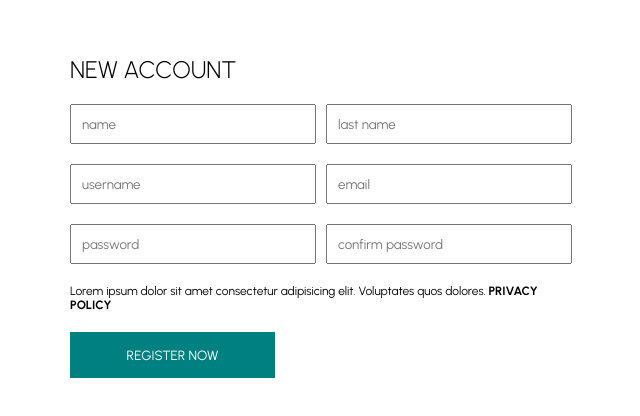
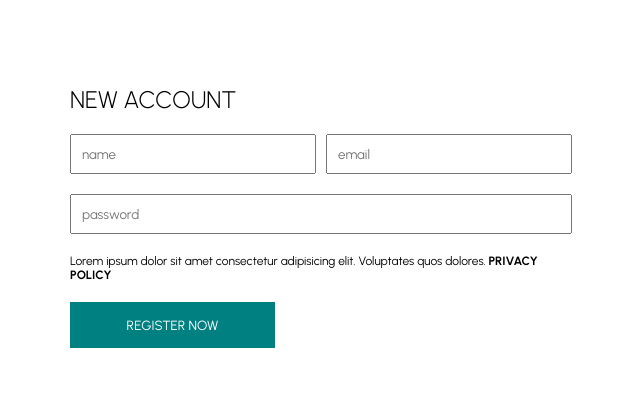
Before and after one commit to Sedulla/react-ecommerce-app, a React (Create React App) app in the folder client/: page /register in a window 1280 px wide. Shown: the part 184-600 px from the top of the page, without its empty margins (314-954 px from the left). Built offline with nearby package versions, Linux system fonts and the light colour scheme; the HTML template or start-up script is replaced by a standard one.

Commit message:
Login & Registration localstorage

```diff
--- a/client/src/pages/Login.js
+++ b/client/src/pages/Login.js
@@ -1,4 +1,8 @@
 import styled from 'styled-components';
+import { Link } from 'react-router-dom';
+import { useState } from 'react';
+import Home from '../pages/Home';
+import { Alert } from '@mui/material';
 
 const Container = styled.div`
   width: 100vw;
@@ -42,7 +46,7 @@ const Button = styled.button`
   margin-bottom: 10px;
 `;
 
-const Link = styled.a`
+const ALink = styled.a`
   margin: 5px 0px;
   font-size: 12px;
   text-decoration: underline;
@@ -50,19 +54,63 @@ const Link = styled.a`
 `;
 
 const Login = () => {
+  const [emaillog, setEmaillog] = useState('');
+  const [passwordlog, setPasswordlog] = useState('');
+
+  const [flag, setFlag] = useState('');
+
+  const [home, setHome] = useState(true);
+
+  function handleLogin(e) {
+    e.preventDefault();
+
+    let pass = localStorage.getItem('SubmissionPassword').replace(/"/g, '');
+    let mail = localStorage.getItem('SubmissionEmail').replace(/"/g, '');
+
+    if (!emaillog || !passwordlog) {
+      setFlag(true);
+      console.log('EMPTY');
+    } else if (passwordlog !== pass || emaillog !== mail) {
+      setFlag(true);
+    } else {
+      setHome(!home);
+      setFlag(false);
+    }
+  }
+
   return (
+    <>
+      {home ? (
         <Container>
           <Wrapper>
             <Title>SIGN IN</Title>
-        <Form>
-          <Input placeholder="username" />
-          <Input placeholder="password" />
-          <Button>LOGIN</Button>
-          <Link>DO NOT YOU REMEMBER THE PASSWORD?</Link>
-          <Link>REGISTER HERE</Link>
+
+            <Form onSubmit={handleLogin}>
+              <Input
+                type="email"
+                placeholder="email"
+                onChange={(e) => setEmaillog(e.target.value)}
+              />
+              <Input
+                type="password"
+                placeholder="password"
+                onChange={(e) => setPasswordlog(e.target.value)}
+              />
+              {flag && <Alert severity="warning">Fill correct</Alert>}
+              <Button type="submit">LOGIN</Button>
+              <ALink>DO NOT YOU REMEMBER THE PASSWORD?</ALink>
+              <ALink>
+                <Link className="link" to="/register">
+                  REGISTER HERE
+                </Link>
+              </ALink>
             </Form>
           </Wrapper>
         </Container>
+      ) : (
+        <Home />
+      )}
+    </>
   );
 };
 
--- a/client/src/pages/Register.js
+++ b/client/src/pages/Register.js
@@ -1,4 +1,7 @@
+import { Alert } from '@mui/material';
+import { useState } from 'react';
 import styled from 'styled-components';
+import Login from './Login';
 
 const Container = styled.div`
   width: 100vw;
@@ -47,25 +50,65 @@ const Button = styled.button`
 `;
 
 const Register = () => {
+  const [name, setName] = useState('');
+  const [email, setEmail] = useState('');
+  const [password, setPassword] = useState('');
+
+  const [flag, setFlag] = useState(false);
+  const [login, setLogin] = useState(true);
+
+  function handleFormSubmit(e) {
+    e.preventDefault();
+
+    if (!name || !email || !password) {
+      setFlag(true);
+    } else {
+      setFlag(false);
+      localStorage.setItem('SubmissionEmail', JSON.stringify(email));
+      localStorage.setItem('SubmissionPassword', JSON.stringify(password));
+      console.log('Saved in Local Storage');
+
+      setLogin(!login);
+    }
+  }
+
   return (
+    <>
+      {login ? (
         <Container>
           <Wrapper>
             <Title>NEW ACCOUNT</Title>
-        <Form>
-          <Input placeholder="name"></Input>
-          <Input placeholder="last name"></Input>
-          <Input placeholder="username"></Input>
-          <Input placeholder="email"></Input>
-          <Input placeholder="password"></Input>
-          <Input placeholder="confirm password"></Input>
+            <Form onSubmit={handleFormSubmit}>
+              <Input
+                type="text"
+                placeholder="name"
+                onChange={(e) => setName(e.target.value)}
+              ></Input>
+              <Input
+                type="email"
+                placeholder="email"
+                onChange={(e) => setEmail(e.target.value)}
+              ></Input>
+              <Input
+                type="password"
+                placeholder="password"
+                onChange={(e) => setPassword(e.target.value)}
+              ></Input>
               <Agreement>
-            Lorem ipsum dolor sit amet consectetur adipisicing elit. Voluptates
-            quos dolores. <b>PRIVACY POLICY</b>
+                Lorem ipsum dolor sit amet consectetur adipisicing elit.
+                Voluptates quos dolores. <b>PRIVACY POLICY</b>
               </Agreement>
-          <Button>REGISTER NOW</Button>
+              {flag && (
+                <Alert severity="danger">Every Field is important!</Alert>
+              )}
+              <Button type="submit">REGISTER NOW</Button>
             </Form>
           </Wrapper>
         </Container>
+      ) : (
+        <Login />
+      )}
+    </>
   );
 };
 
```
Lines whose indentation alone changed are shown as unchanged.
